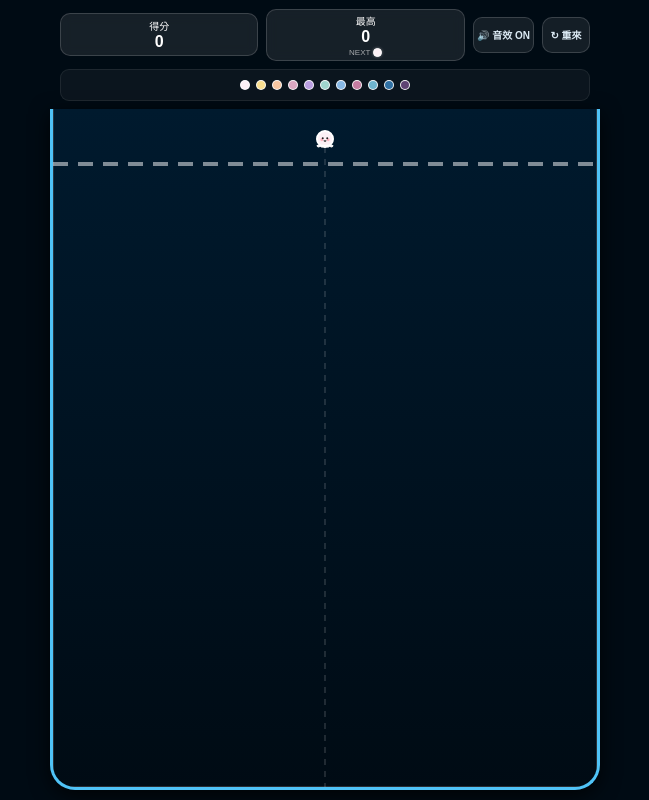
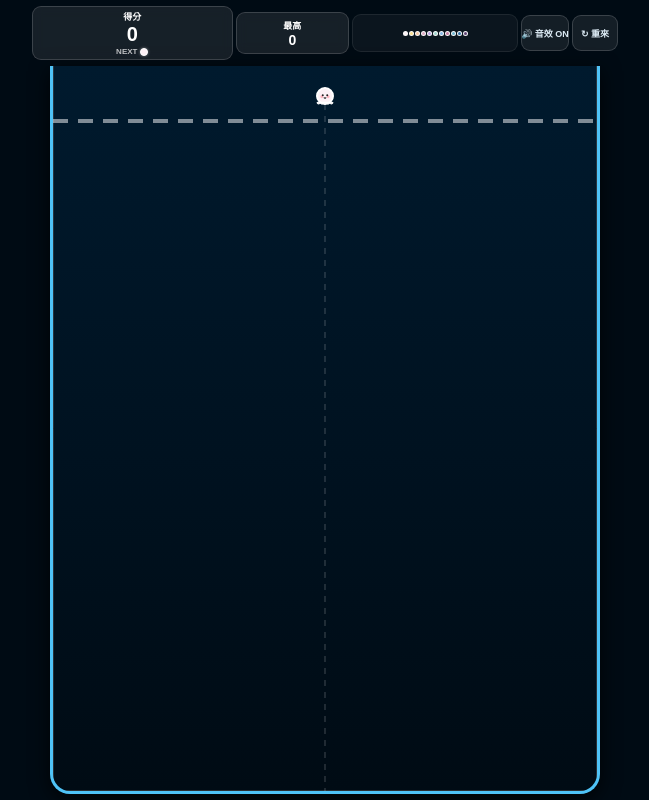
Before and after one commit to cy777-n/jellyfish-game, a plain HTML site: page index.html in a window 1280 px wide. Shown: the whole page, without its empty margins (315-964 px from the left). Drawn offline with nearby package versions, Linux system fonts and the light colour scheme.

Commit message:
Add files via upload

```diff
--- a/index.html
+++ b/index.html
@@ -15,78 +15,126 @@
     <meta name="twitter:title" content="水母合成大作戰">
     <meta name="twitter:description" content="來玩水母！">
     <script src="https://cdnjs.cloudflare.com/ajax/libs/matter-js/0.19.0/matter.min.js"></script>
+
     <style>
-        body { margin: 0; background: #000b14; font-family: 'Arial Rounded MT Bold', sans-serif; overflow: hidden; display: flex; flex-direction: column; align-items: center; height: 100vh; height: 100dvh; min-height: 0; touch-action: none; }
+        * { box-sizing: border-box; }
+        body {
+            margin: 0; height: 100vh; height: 100dvh; min-height: 0;
+            display: flex; flex-direction: column; align-items: center;
+            overflow: hidden; touch-action: none;
+            background: #000b14; color: #fff;
+            font-family: 'Arial Rounded MT Bold', Arial, sans-serif;
+        }
         #ui-top {
-            width: 100%; max-width: 550px; box-sizing: border-box;
-            display: grid; grid-template-columns: minmax(0,1fr) minmax(0,1fr) auto auto;
-            grid-template-areas: "score best sound restart" "guide guide guide guide";
-            align-items: center; gap: 8px; padding: 9px 10px 8px;
-            z-index: 10; flex-shrink: 0;
+            width: 100%; max-width: 600px; flex: 0 0 auto;
+            display: grid;
+            grid-template-columns: minmax(72px,1.45fr) minmax(42px,.82fr) minmax(66px,1.2fr) 48px 46px;
+            align-items: center; gap: 3px; padding: 6px 7px;
+            z-index: 10;
         }
         .score-box {
-            color: #fff; font-size: 10px; background: rgba(255,255,255,.085);
-            padding: 3px 5px; border-radius: 10px; border: 1px solid rgba(255,255,255,.16);
-            text-align: center; min-width: 0; min-height: 43px; box-sizing: border-box;
-            display: flex; flex-direction: column; justify-content: center; gap: 1px;
-            backdrop-filter: blur(6px);
+            min-width: 0; min-height: 42px; padding: 3px 4px;
+            display: flex; flex-direction: column; justify-content: center;
+            gap: 1px; overflow: hidden; text-align: center;
+            color: #fff; font-size: 9px; font-weight: 600;
+            background: rgba(255,255,255,.085);
+            border: 1px solid rgba(255,255,255,.16);
+            border-radius: 9px; backdrop-filter: blur(6px);
         }
-        .score-box span { display: block; font-size: 16px; line-height: 1.05; font-weight: 800; font-variant-numeric: tabular-nums; }
-        #ui-top > .score-box:first-child { grid-area: score; }
-        #ui-top > .score-box:last-of-type { grid-area: best; }
-        .next-hint { font-size: 8px; color: rgba(255,255,255,.62); margin-top: 1px; display: flex; align-items: center; justify-content: center; gap: 3px; }
-        #next-dot { width: 7px; height: 7px; flex: 0 0 7px; border-radius: 50%; border: 1px solid #fff; box-shadow: 0 0 3px rgba(255,255,255,.4); }
+        .score-box span {
+            display: block; font-size: 14px; line-height: 1.05;
+            font-weight: 800; font-variant-numeric: tabular-nums;
+        }
+        #score-box { min-height: 46px; }
+        #score-box span { font-size: 20px; }
+        #best-box span { font-size: 14px; }
+        .next-hint {
+            display: flex; align-items: center; justify-content: center;
+            gap: 3px; margin-top: 2px; color: rgba(255,255,255,.72);
+            font-size: 8px; line-height: 1;
+        }
+        #next-dot {
+            width: 8px; height: 8px; flex: 0 0 8px;
+            border: 1px solid #fff; border-radius: 50%;
+            box-shadow: 0 0 3px rgba(255,255,255,.4);
+        }
         #evolution-guide {
-            grid-area: guide; display: flex; justify-content: center; align-items: center;
-            flex-wrap: nowrap; gap: clamp(3px, 1vw, 6px); width: 100%; min-width: 0; height: 32px;
-            box-sizing: border-box; overflow: hidden; padding: 2px 3px;
-            background: rgba(255,255,255,.045); border-radius: 9px;
-            border: 1px solid rgba(255,255,255,.08);
+            width: 100%; min-width: 0; height: 38px; padding: 2px 1px;
+            display: flex; align-items: center; justify-content: center;
+            flex-wrap: nowrap; gap: 1px; overflow: hidden;
+            background: rgba(255,255,255,.045);
+            border: 1px solid rgba(255,255,255,.08); border-radius: 9px;
         }
-        .guide-circle { display:block; box-sizing:border-box; width:10px !important; height:10px !important; min-width:10px; min-height:10px; flex:0 0 10px; aspect-ratio:1 / 1; border-radius:50%; border:1px solid rgba(255,255,255,.92); margin:0; padding:0; transform:none; }
+        .guide-circle {
+            display: block; flex: 0 0 5px; width: 5px; height: 5px;
+            min-width: 5px; min-height: 5px; aspect-ratio: 1 / 1;
+            margin: 0; padding: 0; border: 1px solid rgba(255,255,255,.92);
+            border-radius: 50%; transform: none;
+        }
         .guide-arrow { display: none; }
-        #game-container { box-sizing: border-box; width: min(98%, 550px); max-width: 550px; min-height: 0; flex-grow: 1; position: relative; border: 3px solid #4fc3f7; border-top: none; border-radius: 0 0 25px 25px; background: linear-gradient(to bottom, #001a2e, #000b14); box-shadow: 0 5px 20px rgba(0,0,0,0.8); margin-bottom: 10px; overflow: hidden; }
+        #sound-toggle, #restart-game {
+            width: 100%; min-width: 0; height: 36px; margin: 0; padding: 0 2px;
+            display: flex; align-items: center; justify-content: center;
+            white-space: nowrap; color: #dceaf4; font-size: 9px;
+            background: rgba(255,255,255,.08);
+            border: 1px solid rgba(255,255,255,.16); border-radius: 9px;
+        }
+        #sound-toggle.off { opacity: .48; }
+        #game-container {
+            width: 98%; max-width: 550px; min-height: 0; flex: 1 1 auto;
+            position: relative; overflow: hidden; margin-bottom: 6px;
+            border: 3px solid #4fc3f7; border-top: none;
+            border-radius: 0 0 20px 20px;
+            background: linear-gradient(to bottom, #001a2e, #000b14);
+            box-shadow: 0 5px 20px rgba(0,0,0,.8);
+        }
         canvas { display: block; width: 100% !important; height: 100% !important; }
-        #game-over { position: absolute; top: 50%; left: 50%; transform: translate(-50%, -50%); background: rgba(255, 255, 255, 0.95); padding: 25px; border-radius: 20px; text-align: center; display: none; z-index: 100; width: 200px; }
-        button { background: #ff4081; border: none; color: white; padding: 10px 20px; border-radius: 40px; font-weight: bold; cursor: pointer; margin-top: 15px; }
-#sound-toggle {
-            align-self: center; margin: 0; min-width: 0; width: 100%;
-            height: 36px; padding: 0 3px; border-radius: 9px; font-size: 10px;
-            background: rgba(255,255,255,.08); border: 1px solid rgba(255,255,255,.16);
-            color: #dceaf4; display: flex; align-items: center; justify-content: center;
+        #game-over {
+            position: absolute; top: 50%; left: 50%;
+            transform: translate(-50%,-50%);
+            width: 200px; padding: 25px; z-index: 100;
+            display: none; text-align: center; color: #17212b;
+            background: rgba(255,255,255,.95); border-radius: 20px;
         }
-        #sound-toggle { grid-area: sound; }
-        #sound-toggle.off { opacity: .48; }
-        #restart-game {
-            grid-area: restart; align-self: center; margin: 0; min-width: 48px;
-            height: 36px; padding: 0 7px; border-radius: 10px; font-size: 10px;
-            background: rgba(255,255,255,.08); border: 1px solid rgba(255,255,255,.16);
-            white-space: nowrap; color: #dceaf4;
+        button {
+            background: #ff4081; border: none; color: white;
+            padding: 10px 20px; border-radius: 40px;
+            font-weight: bold; cursor: pointer; margin-top: 15px;
+        }
+        #sound-toggle, #restart-game { margin-top: 0; }
+        @media (max-width: 390px) and (orientation: portrait) {
+            #ui-top {
+                grid-template-columns: minmax(68px,1.4fr) minmax(40px,.8fr) minmax(64px,1.15fr) 45px 43px;
+                gap: 2px; padding: 5px 5px;
+            }
+            .score-box { min-height: 39px; padding: 2px 3px; font-size: 8px; }
+            #score-box { min-height: 43px; }
+            #score-box span { font-size: 18px; }
+            #best-box span { font-size: 13px; }
+            .next-hint { font-size: 7px; gap: 2px; }
+            #evolution-guide { height: 33px; gap: 1px; }
+            .guide-circle { flex-basis: 5px; width: 5px; height: 5px; min-width: 5px; min-height: 5px; }
+            #sound-toggle, #restart-game { height: 32px; font-size: 8px; padding: 0 1px; }
         }
         @media (max-width: 700px) and (orientation: landscape) {
-            #ui-top { padding: 4px 8px 5px; gap: 5px; }
-            .score-box { min-height: 35px; padding: 2px 5px; font-size: 9px; border-radius: 9px; }
-            .score-box span { font-size: 14px; }
+            #ui-top { padding: 3px 7px 4px; gap: 3px; }
+            .score-box { min-height: 33px; padding: 2px 4px; font-size: 8px; }
+            #score-box { min-height: 36px; }
+            #score-box span { font-size: 16px; }
+            #best-box span { font-size: 12px; }
             .next-hint { font-size: 7px; }
-            #evolution-guide { height: 25px; gap: 3px; padding: 1px 3px; }
-            .guide-circle { width: 9px !important; height: 9px !important; min-width: 9px; min-height: 9px; flex-basis: 9px; }
-            #sound-toggle, #restart-game { height: 30px; padding: 0 7px; font-size: 9px; border-radius: 8px; }
+            #evolution-guide { height: 27px; }
+            #sound-toggle, #restart-game { height: 28px; font-size: 8px; }
             #game-container { width: min(98%, 900px); margin-bottom: 3px; border-radius: 0 0 14px 14px; }
         }
-        @media (max-width: 390px) and (orientation: portrait) {
-            #ui-top { padding: 7px 7px 6px; gap: 5px; grid-template-columns: minmax(0,1fr) minmax(0,1fr) auto auto; }
-            .score-box { min-height: 43px; padding: 4px 5px; font-size: 9px; }
-            .score-box span { font-size: 16px; }
-            #evolution-guide { height: 29px; gap: 2px; padding: 1px 2px; }
-            #sound-toggle, #restart-game { height: 33px; padding: 0 6px; font-size: 9px; }
-        }
     </style>
+
 </head>
 <body>
 <div id="ui-top">
-    <div class="score-box">得分<span id="score">0</span></div>
+    <div class="score-box" id="score-box">得分<span id="score">0</span><div class="next-hint">NEXT <div id="next-dot"></div></div></div>
+    <div class="score-box" id="best-box">最高<span id="highscore">0</span></div>
     <div id="evolution-guide"></div>
-    <div class="score-box">最高<span id="highscore">0</span><div class="next-hint">NEXT <div id="next-dot"></div></div></div>
     <button id="sound-toggle" type="button" aria-label="切換遊戲音效" title="合成與掉落音效開關">🔊 音效</button>
     <button id="restart-game" type="button" aria-label="重新開始遊戲" onclick="startNewGame()">↻ 重來</button>
 </div>
@@ -144,7 +192,7 @@ function init() {
     const ch = savedViewport ? savedViewport.height : Math.max(1, container.clientHeight);
     render = Render.create({
         element: container, engine: engine,
-        options: { width: cw, height: ch, wireframes: false, background: 'transparent', pixelRatio: window.devicePixelRatio || 1 }
+        options: { width: cw, height: ch, wireframes: false, background: 'transparent', pixelRatio: Math.min(window.devicePixelRatio || 1, 2) }
     });
     rebuildWalls(cw, ch);
     Render.run(render);
@@ -159,7 +207,7 @@ function init() {
         saveGame();
     }
 
-    setInterval(() => { if (!skipSaveOnUnload) saveGame(); }, 500);
+    setInterval(() => { if (!skipSaveOnUnload) saveGame(); }, 1500);
     const safeSave = () => { if (!skipSaveOnUnload) saveGame(); };
     window.addEventListener('beforeunload', safeSave);
     window.addEventListener('pagehide', safeSave);
@@ -208,7 +256,7 @@ function saveGame() {
     if (!engine || !render) return;
 
     try {
-        const bodies = Composite.allBodies(engine.world)
+        const bodies = engine.world.bodies
             .filter(body => body.label && body.label.startsWith('jelly_'))
             .map(body => ({
                 level: body.level,
@@ -271,11 +319,12 @@ function loadGame() {
             if (!Number.isInteger(saved.level) || !jellyConfigs[saved.level]) return;
 
             const body = Bodies.circle(
-                Number(saved.x) || render.canvas.width / 2,
+                Number(saved.x) || render.options.width / 2,
                 Number(saved.y) || SPAWN_Y,
                 jellyConfigs[saved.level].r,
                 {
                     isStatic: Boolean(saved.isStatic),
+                    render: { visible: false },
                     label: 'jelly_' + saved.level,
                     restitution: 0.1,
                     friction: 0.9
@@ -342,10 +391,10 @@ function createGuide() {
 
 function spawnNew() {
     if (isGameOver) return;
-    const cw = render.canvas.width;
+    const cw = render.options.width;
     const level = nextLevel;
     currentJelly = Bodies.circle(cw/2, SPAWN_Y, jellyConfigs[level].r, {
-        isStatic: true, label: 'jelly_' + level, restitution: 0.1, friction: 0.9
+        isStatic: true, label: 'jelly_' + level, restitution: 0.1, friction: 0.9, render: { visible: false }
     });
     currentJelly.level = level;
     Composite.add(engine.world, currentJelly);
@@ -407,13 +456,12 @@ function setupEvents() {
                         if (soundEnabled) playGameSfx(mergeSound);
                         const nextLvl = lvl + 1;
                         const newJelly = Bodies.circle(midX, midY, jellyConfigs[nextLvl].r, {
-                            label: 'jelly_' + nextLvl, restitution: 0.1, friction: 0.9
+                            label: 'jelly_' + nextLvl, restitution: 0.1, friction: 0.9, render: { visible: false }
                         });
                         newJelly.level = nextLvl;
                         Composite.add(engine.world, newJelly);
                         score += (lvl + 1) * 8;
                         document.getElementById('score').innerText = score;
-                        saveGame();
                         if (score > highscore) {
                             highscore = score;
                             document.getElementById('highscore').innerText = highscore;
@@ -427,7 +475,7 @@ function setupEvents() {
     });
 
     Events.on(engine, 'afterUpdate', () => {
-        Composite.allBodies(engine.world).forEach(body => {
+        engine.world.bodies.forEach(body => {
             if (!body.isStatic && body.position.y < DEADLINE_Y && body !== currentJelly) {
                 if (Math.abs(body.velocity.y) < 0.01) {
                     isGameOver = true;
@@ -443,14 +491,14 @@ function setupEvents() {
 function drawLoop() {
     Events.on(render, 'afterRender', () => {
         const ctx = render.context;
-        const bodies = Composite.allBodies(engine.world);
+        const bodies = engine.world.bodies;
 
         if (currentJelly && currentJelly.isStatic) {
             ctx.save();
             ctx.beginPath();
             ctx.setLineDash([6, 6]);
             ctx.moveTo(currentJelly.position.x, currentJelly.position.y + jellyConfigs[currentJelly.level].r);
-            ctx.lineTo(currentJelly.position.x, render.canvas.height);
+            ctx.lineTo(currentJelly.position.x, render.options.height);
             ctx.strokeStyle = 'rgba(255, 255, 255, 0.25)';
             ctx.lineWidth = 1;
             ctx.stroke();
@@ -485,7 +533,7 @@ function drawLoop() {
         ctx.beginPath();
         ctx.setLineDash([15, 10]);
         ctx.moveTo(0, DEADLINE_Y);
-        ctx.lineTo(render.canvas.width, DEADLINE_Y);
+        ctx.lineTo(render.options.width, DEADLINE_Y);
         ctx.strokeStyle = 'rgba(255, 255, 255, 0.5)';
         ctx.lineWidth = 4;
         ctx.stroke();
```
